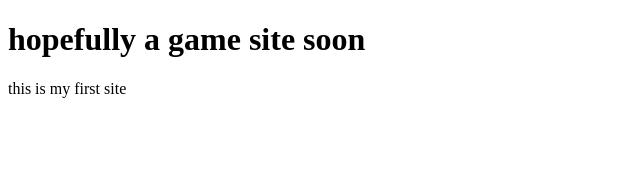
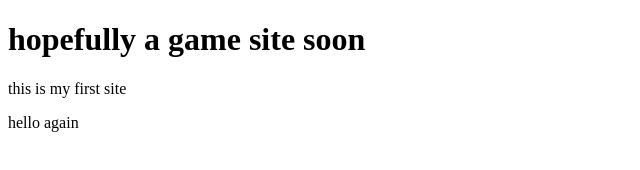
Before and after one commit to bluelander123/bluelander123.github.io, a plain HTML site: page index.html in a window 1280 px wide. Shown: the full height of the page, 0-640 px from the left. Drawn offline with Linux system fonts and the light colour scheme.

Commit message:
Update index.html

```diff
--- a/index.html
+++ b/index.html
@@ -2,7 +2,7 @@
 <!DOCTYPE html>
 <html>
 <head>
-<title>hello</title>
+<title>Hello Colt</title>
 </head>
 <body>
 
@@ -11,3 +11,4 @@
 
 </body>
 </html>
+<p> hello again </p>
```
